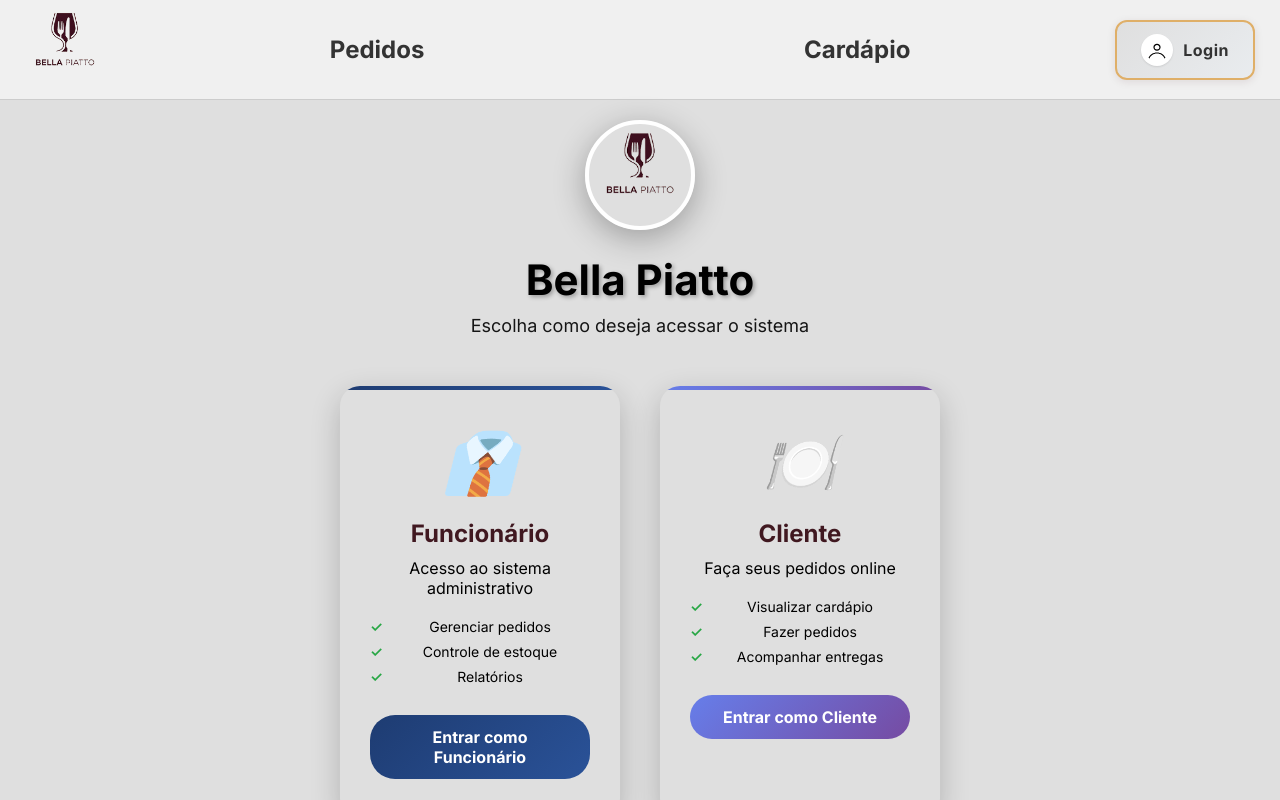
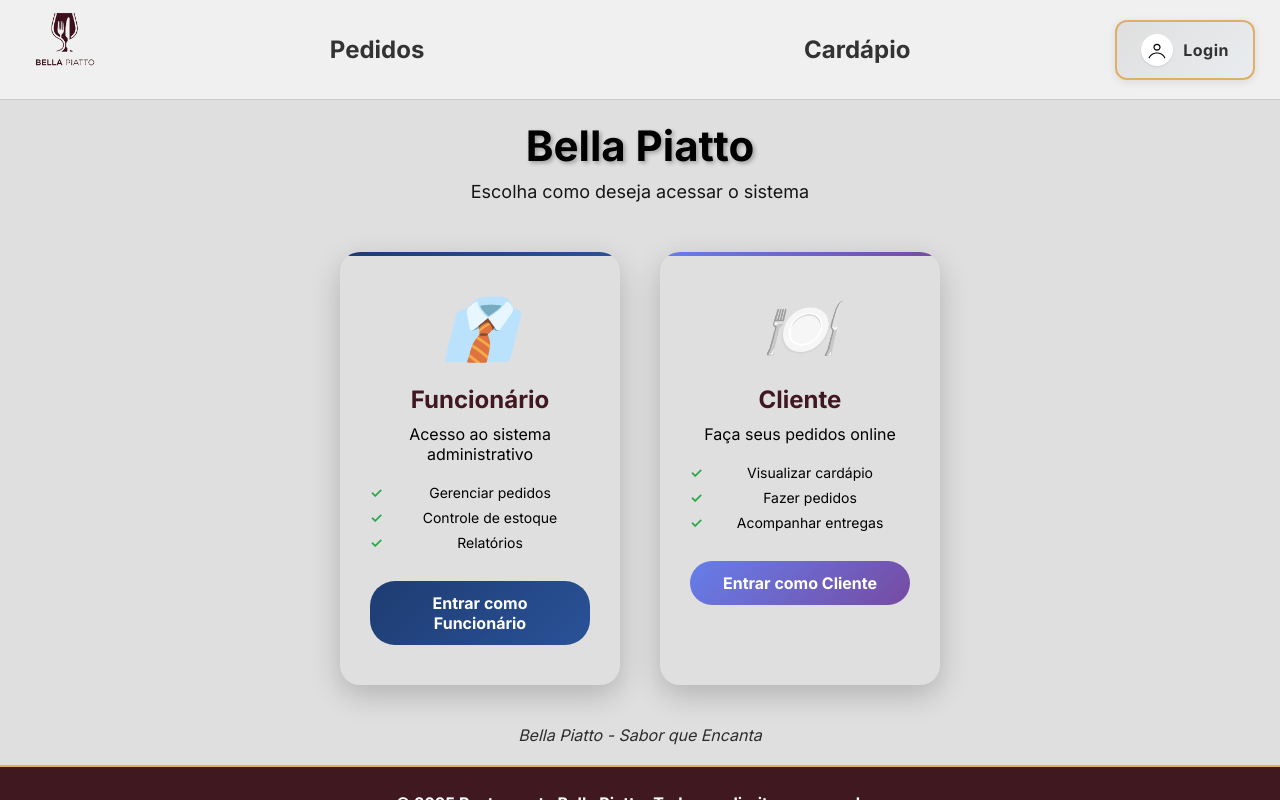
Before and after one commit to POO2T/Restaurante, an Angular app in the folder Front-End_Restaurante/: page /seletor-login in a window 1280 px wide. Built offline with nearby package versions, Linux system fonts and the light colour scheme.

Commit message:
style: Retirando logo acima do seletores de login

```diff
--- a/Front-End_Restaurante/src/app/pages/seletor-login/seletor-login.html
+++ b/Front-End_Restaurante/src/app/pages/seletor-login/seletor-login.html
@@ -1,6 +1,6 @@
 <div class="seletor-container">
   <div class="header">
-    <img src="/assets/imgs/logo.png" alt="Logo Bella Piatto">
+    <!-- <img src="/assets/imgs/logo.png" alt="Logo Bella Piatto"> -->
     <h1>Bella Piatto</h1>
     <p>Escolha como deseja acessar o sistema</p>
   </div>
```
